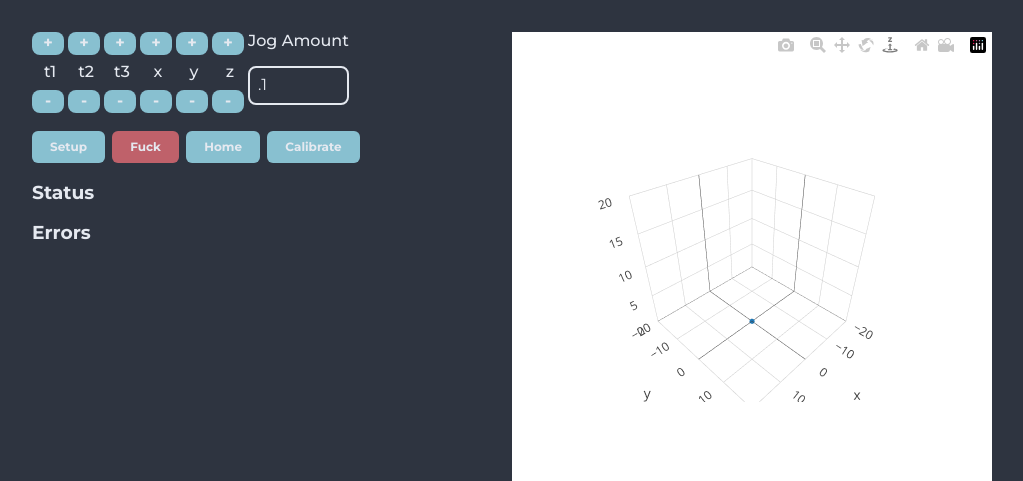
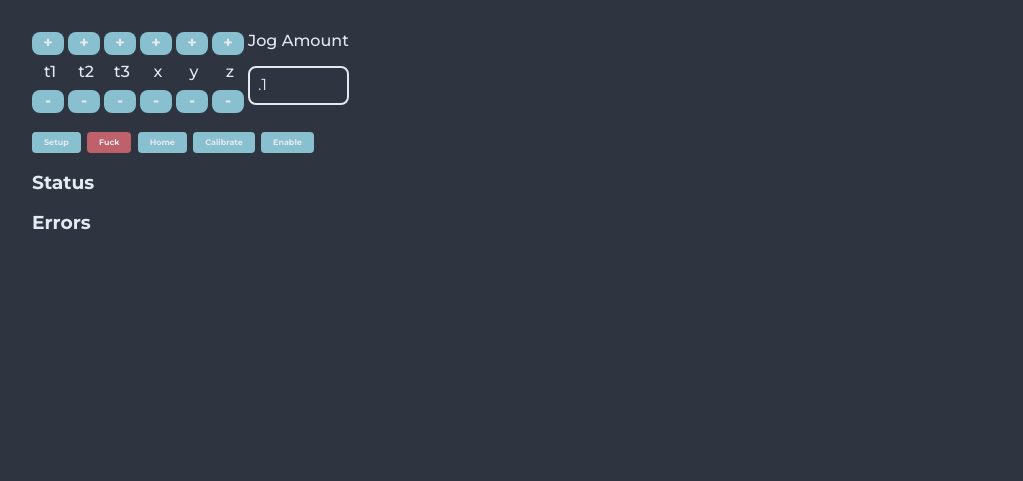
Before and after one commit to swol-kat/Arm_Code, a Flask app: page / in a window 1280 px wide. Shown: the top 481 px of the page, without its empty margins (128-1151 px from the left). Run offline with Flask 2, Linux system fonts and the light colour scheme; some libraries are stand-ins or nearby versions.

Commit message:
enable button

```diff
--- a/src/arm/arm.py
+++ b/src/arm/arm.py
@@ -239,7 +239,6 @@
 
     def get_tip_force(self):
         jacob = self.jacobian()[0:3,:]
-        print(jacob)
 
         tip_force = np.transpose(jacob) @ self.joint_torque
 
--- a/src/arm_server.py
+++ b/src/arm_server.py
@@ -30,6 +30,11 @@
 def fuck():
     if arm:
         arm.fuck()
+
+@socketio.on('enable')
+def enable():
+    if arm:
+        arm.enable_arm()
 
 
 @socketio.on('home')
@@ -78,4 +83,4 @@
 
 if __name__ == '__main__':
     print('[INFO] Starting server at http://localhost:6969')
-    socketio.run(app=app, host='0.0.0.0', port=6969, debug=False)
+    socketio.run(app=app, host='0.0.0.0', port=6969, debug=True)
--- a/src/static/js/index.js
+++ b/src/static/js/index.js
@@ -52,6 +52,8 @@
   document.getElementById("calibrate").onclick = () => socket.emit("calibrate");
   document.getElementById("fuck").onclick = () => socket.emit("fuck");
   document.getElementById("home").onclick = () => socket.emit("home");
+  document.getElementById("enable").onclick = () => socket.emit("enable");
+}
 }
 
 function update_data(d) {
--- a/src/templates/index.html
+++ b/src/templates/index.html
@@ -61,13 +61,15 @@
         </div>
         <br>
         <div id='button_holders'>
-          <button class= 'pretty small button'id='setup'> Setup
+          <button class= 'pretty smaller button'id='setup'> Setup
           </button>
-          <button class= 'pretty small red button'id='fuck'> Fuck
+          <button class= 'pretty smaller red button'id='fuck'> Fuck
           </button>
-          <button class= 'pretty small button'id='home'> Home
+          <button class= 'pretty smaller button'id='home'> Home
           </button>
-          <button class= 'pretty small button'id='calibrate'> Calibrate
+          <button class= 'pretty smaller button'id='calibrate'> Calibrate
+          </button>
+          <button class= 'pretty smaller button'id='enable'> Enable
           </button>
         </div>
         <h3>Status</h3>
```
